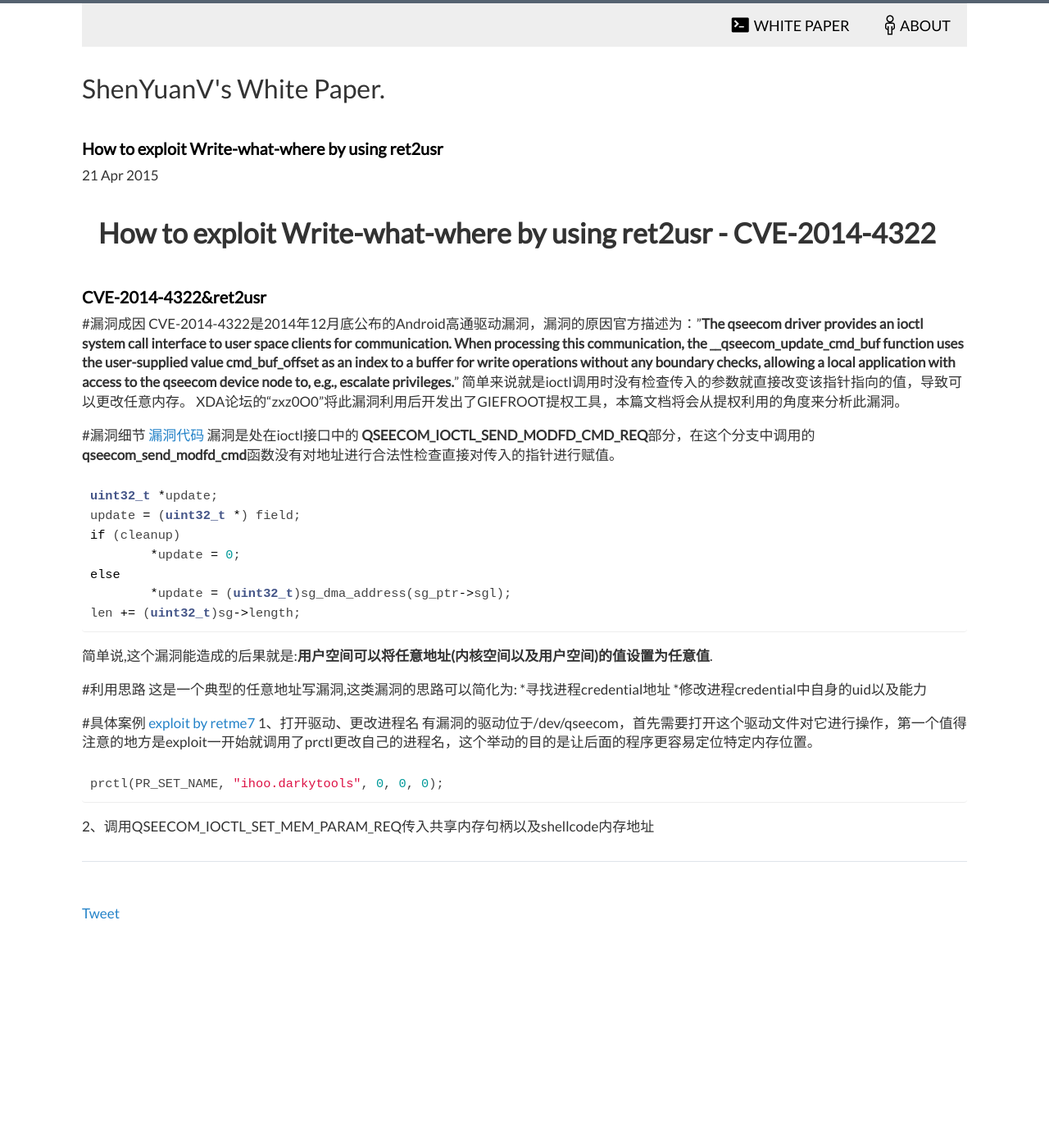
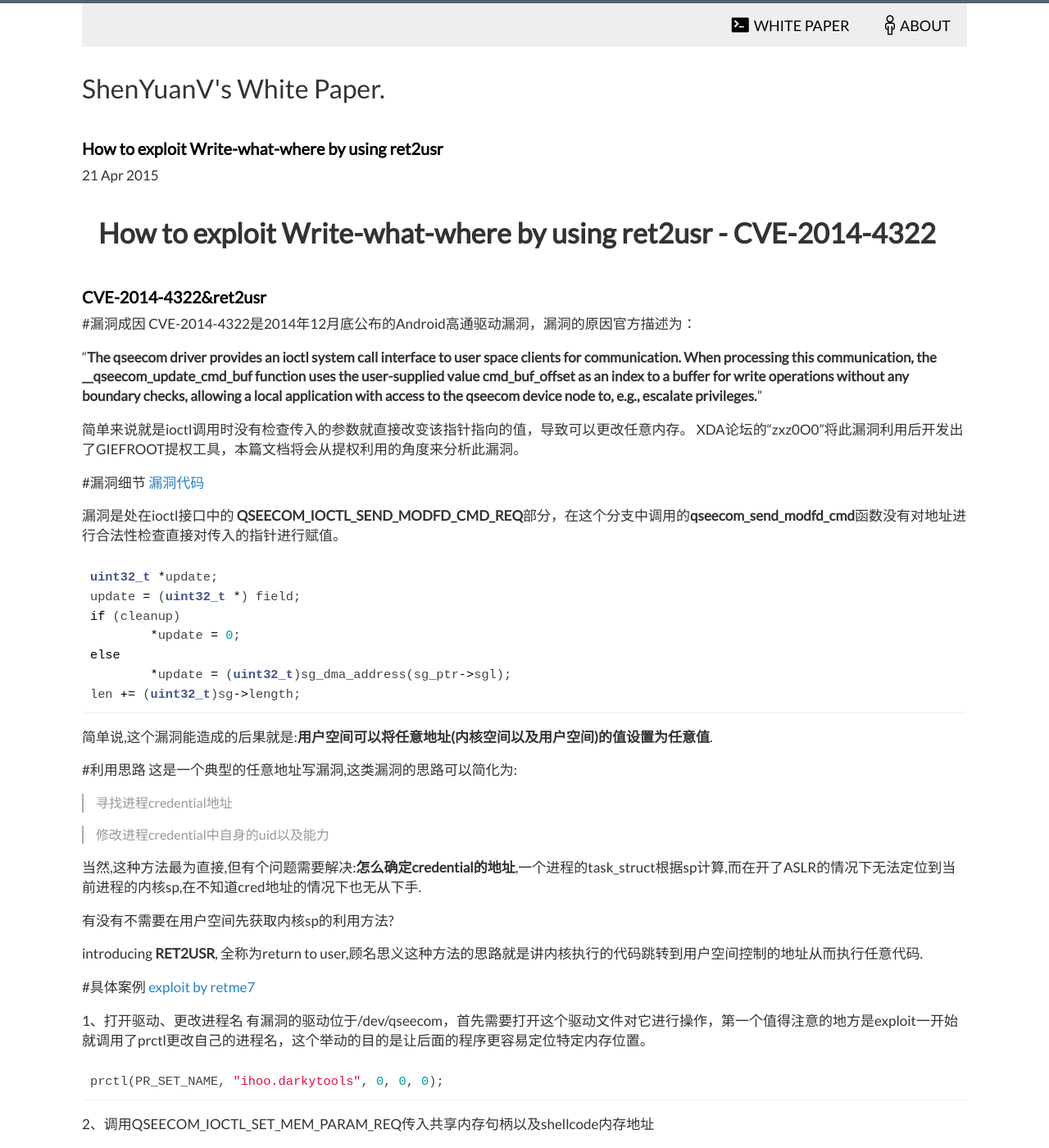
Before and after one commit to shenyuanv/shenyuanv.github.io, a Jekyll site: the page built from _posts/2015-04-21-how_to_exploit_write_what_where_ret2usr.md, in a window 1280 px wide and 1400 px high. Shown: the whole window at 82% size. Built offline with Jekyll 4.4.1, drawn with Linux system fonts in a browser that asks for light colours; Markdown is read by kramdown in place of the engine named in the settings; comment, search, counter and statistics services are not loaded.

Commit message:
update posts and about

````diff
--- a/_posts/2014-03-14-privilege_escalation_in_kernel_101_mmap.markdown
+++ b/_posts/2014-03-14-privilege_escalation_in_kernel_101_mmap.markdown
@@ -14,8 +14,11 @@ mmap&remap_pfn_range
 
 #漏洞成因
 在一段时期,各个厂商经常出现的漏洞中其中之一就是通过mmap控制全部物理内存.而出现这个问题的原因就是驱动开发人员没有正确地对remap_pfn_range这个函数中的参数做处理.
+
 [mmap man page](http://linux.die.net/man/2/mmap)
+
 [remap_pfn_range 使用方法](http://www.makelinux.net/ldd3/chp-15-sect-2)
+
 下面是mmap的linux API,它的作用是将指定地址和大小的内存映射到用户空间中以便程序进行内存操作,offset传入需要映射的物理地址偏移,length传入需要映射的长度.
 
 ```c
@@ -58,9 +61,11 @@ static int simple_remap_mmap(struct file *filp, struct vm_area_struct *vma)
 
 #具体案例Exynos-Abuse
 Exynos-Abuse是其中一个最典型的案例,而且这个漏洞的利用代码也早早地公布了出来,从公布的利用代码来对这类漏洞的利用方式进行分析是最有效的方法.
+
 [Exynos-Abuse完整利用代码](https://raw.githubusercontent.com/mwrlabs/mercury-modules/master/metall0id/root/exynosmem/exynos-abuse/jni/exynos-abuse.c)
 ##获取全部物理地址的操作能力
 根据之前介绍过的一样,这个漏洞的利用方式第一步就是**获取全部物理地址的操作能力**,也就是下面这段代码做的工作：
+
 程序打开有漏洞的驱动后,通过mmap调用了内存映射的方法,参数中length和PHYS_OFFSET是至关重要的两个参数.
 
 ```c
--- a/_posts/2015-04-21-how_to_exploit_write_what_where_ret2usr.md
+++ b/_posts/2015-04-21-how_to_exploit_write_what_where_ret2usr.md
@@ -12,12 +12,16 @@ How to exploit Write-what-where by using ret2usr - CVE-2014-4322
 CVE-2014-4322&ret2usr
 ---------------
 #漏洞成因
-CVE-2014-4322是2014年12月底公布的Android高通驱动漏洞，漏洞的原因官方描述为："**The qseecom driver provides an ioctl system call interface to user space clients for communication. When processing this communication, the __qseecom_update_cmd_buf function uses the user-supplied value cmd_buf_offset as an index to a buffer for write operations without any boundary checks, allowing a local application with access to the qseecom device node to, e.g., escalate privileges.**"
+CVE-2014-4322是2014年12月底公布的Android高通驱动漏洞，漏洞的原因官方描述为：
+
+"**The qseecom driver provides an ioctl system call interface to user space clients for communication. When processing this communication, the __qseecom_update_cmd_buf function uses the user-supplied value cmd_buf_offset as an index to a buffer for write operations without any boundary checks, allowing a local application with access to the qseecom device node to, e.g., escalate privileges.**"
+
 简单来说就是ioctl调用时没有检查传入的参数就直接改变该指针指向的值，导致可以更改任意内存。
 XDA论坛的“zxz0O0”将此漏洞利用后开发出了GIEFROOT提权工具，本篇文档将会从提权利用的角度来分析此漏洞。
 
 #漏洞细节
 [漏洞代码](https://us.codeaurora.org/cgit/quic/la/kernel/msm-3.10/tree/drivers/misc/qseecom.c?h=APSS.FSM4.1.0&id=60db6b16517d6a8ab96d6760b8e1df7fe7ae1c71)
+
 漏洞是处在ioctl接口中的
 **QSEECOM_IOCTL_SEND_MODFD_CMD_REQ**部分，在这个分支中调用的**qseecom_send_modfd_cmd**函数没有对地址进行合法性检查直接对传入的指针进行赋值。
 
@@ -35,11 +39,20 @@ len += (uint32_t)sg->length;
 
 #利用思路
 这是一个典型的任意地址写漏洞,这类漏洞的思路可以简化为:
-*寻找进程credential地址
-*修改进程credential中自身的uid以及能力
+
+>寻找进程credential地址
+
+>修改进程credential中自身的uid以及能力
+
+当然,这种方法最为直接,但有个问题需要解决:**怎么确定credential的地址**,一个进程的task_struct根据sp计算,而在开了ASLR的情况下无法定位到当前进程的内核sp,在不知道cred地址的情况下也无从下手.
+
+有没有不需要在用户空间先获取内核sp的利用方法?
+
+introducing **RET2USR**, 全称为return to user,顾名思义这种方法的思路就是讲内核执行的代码跳转到用户空间控制的地址从而执行任意代码.
 
 #具体案例
 [exploit by retme7](https://github.com/retme7/CVE-2014-4322_poc)
+
 1、打开驱动、更改进程名
 有漏洞的驱动位于/dev/qseecom，首先需要打开这个驱动文件对它进行操作，第一个值得注意的地方是exploit一开始就调用了prctl更改自己的进程名，这个举动的目的是让后面的程序更容易定位特定内存位置。
 
````
Also changed, not shown: about.md (+2 -2 lines).
